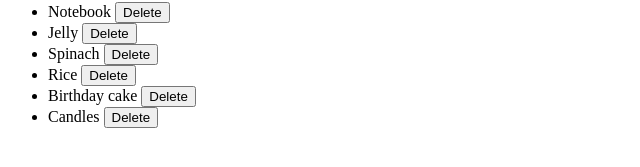
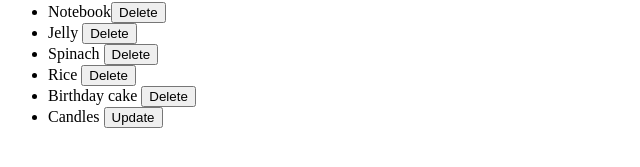
Before and after one commit to NickPax/shopping-list, a plain HTML site: page index.html in a window 1280 px wide. Shown: the part 149-316 px from the top of the page, 0-640 px from the left. Drawn offline with Linux system fonts and the light colour scheme.

Commit message:
add update

```diff
--- a/index.html
+++ b/index.html
@@ -10,13 +10,13 @@
 	<input id="userInput" type="text" placeholder="Enter items">
 	<button id="enter">Click me</button>
 	<ul id=myList>
-		<li class="italic" random="23">Notebook <button class="delete">Delete</button></li>
+		<li class="italic" random="23">Notebook<button class="delete">Delete</button></li>
 
 		<li class="bold red">Jelly <button class="delete">Delete</button></li>
 		<li>Spinach <button class="delete">Delete</button></li>
 		<li>Rice <button class="delete">Delete</button></li>
 		<li>Birthday cake <button class="delete">Delete</button></li>
-		<li>Candles <button class="delete">Delete</button></li>
+		<li>Candles <button class="delete">Update</button></li>
 	</ul>
 	<script type="text/javascript" src="script.js"></script>
 </body>
```
